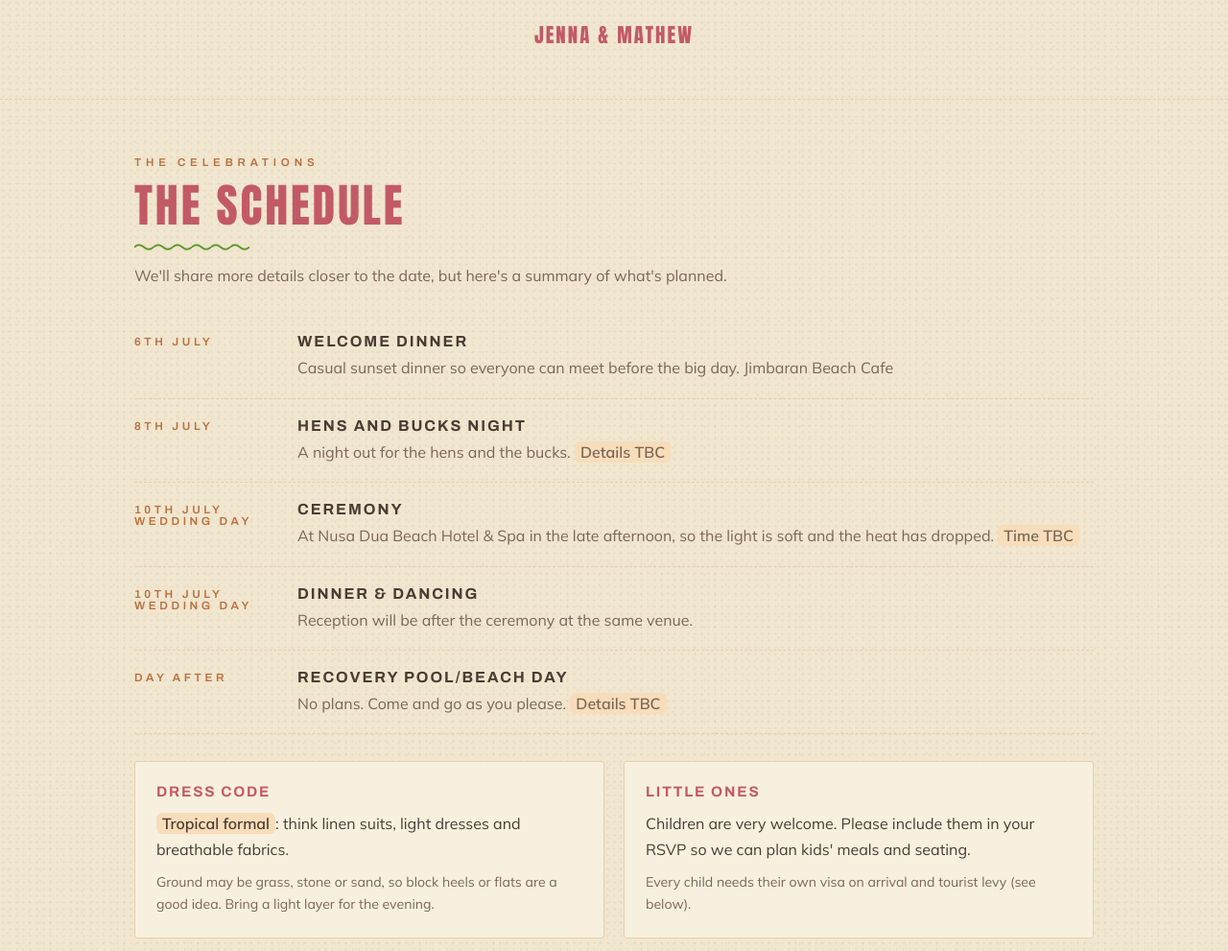
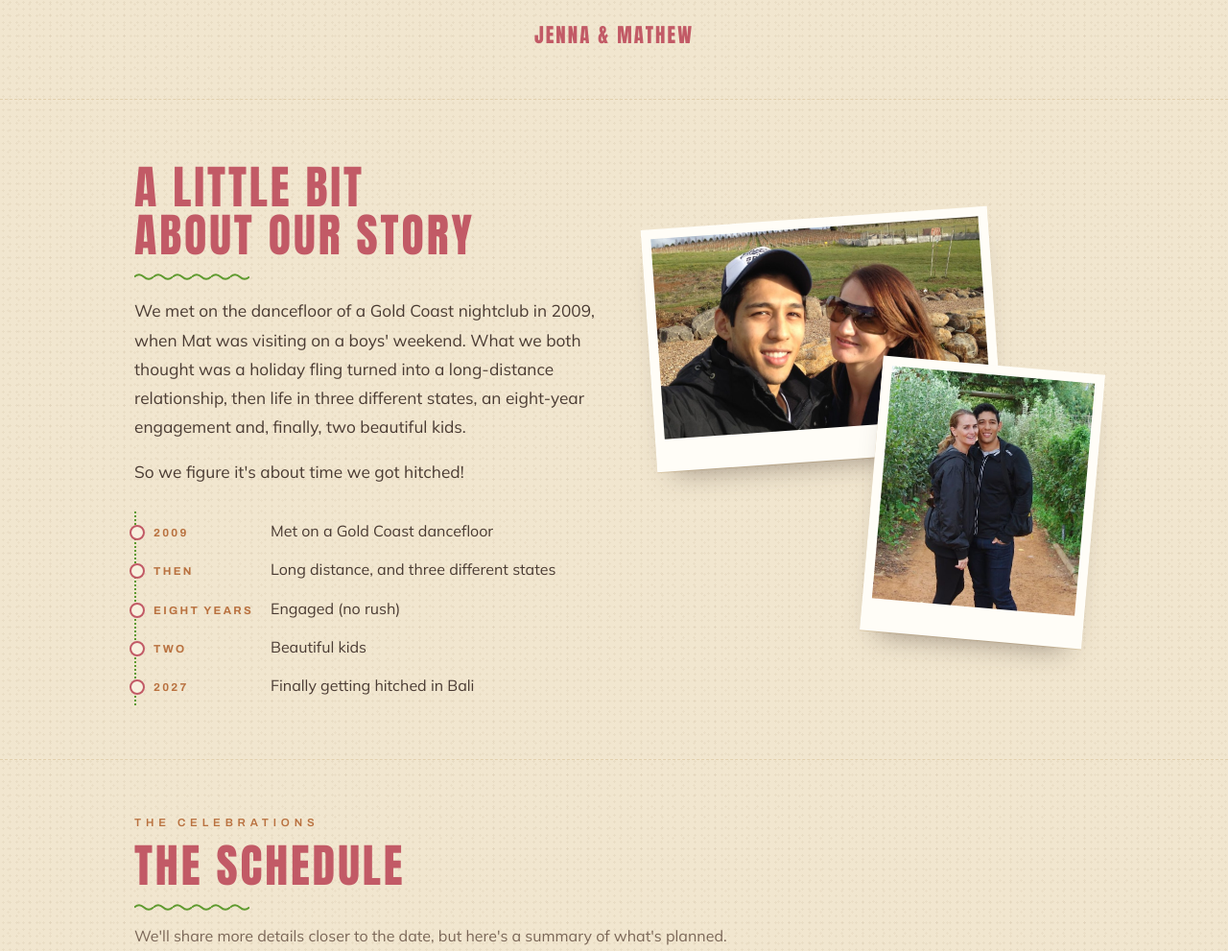
Before and after one commit to jennajboister/bali-wedding, a plain HTML site: page index.html in a window 1280 px wide. Shown: the part 1282-2273 px from the top of the page at 96% size. Drawn offline with nearby package versions, Linux system fonts and the light colour scheme.

Commit message:
Add our story section with photos
Co-Authored-By: Claude Opus 5.5 <noreply@anthropic.com>
Claude-Session: https://claude.ai/code/session_016ZuZ9VBqhnBRj49APDeoTw

```diff
--- a/index.html
+++ b/index.html
@@ -175,6 +175,25 @@ section.s .intro{color:var(--muted);margin:12px 0 0}
 .note-card h2::after{margin-left:auto;margin-right:auto}
 .note-card p{font-family:var(--body);font-size:1.12rem;line-height:1.7;margin:18px 0 0}
 .note-card p.sig-line{font-family:var(--display);font-size:1.3rem;letter-spacing:.1em;text-transform:uppercase;color:var(--hibiscus);margin-top:22px}
+/* our story */
+.story-grid{display:grid;grid-template-columns:minmax(0,1.05fr) minmax(0,1fr);gap:48px;align-items:center}
+.story-text p{font-size:1.08rem;line-height:1.75;margin:16px 0 0;max-width:58ch}
+.milestones{list-style:none;margin:26px 0 0;padding:0;display:grid;gap:0;border-left:2px dotted var(--leaf);padding-left:18px}
+.milestones li{position:relative;display:grid;grid-template-columns:110px minmax(0,1fr);gap:12px;padding:7px 0;align-items:baseline}
+.milestones li::before{content:"";position:absolute;left:-25px;top:14px;width:12px;height:12px;border-radius:50%;background:var(--surface);border:2px solid var(--hibiscus)}
+.milestones b{font:700 .72rem var(--label);letter-spacing:.2em;text-transform:uppercase;color:var(--marigold)}
+.milestones span{color:var(--ink)}
+.story-photos{position:relative;min-height:440px}
+.print{position:absolute;margin:0;background:#FFFDF7;padding:10px 10px 34px;box-shadow:0 18px 30px -18px rgba(74,59,51,.55),0 1px 0 var(--line)}
+.print img{display:block;width:100%;height:auto}
+.print-a{width:78%;top:0;left:0;transform:rotate(-4deg);z-index:1}
+.print-b{width:50%;right:0;bottom:0;transform:rotate(5deg);z-index:2}
+@media (max-width:820px){
+  .story-grid{grid-template-columns:1fr;gap:28px}
+  .story-photos{min-height:0;display:grid;grid-template-columns:1.4fr 1fr;gap:14px;align-items:center;padding:6px}
+  .print{position:static;width:auto;padding:7px 7px 22px}
+  .milestones li{grid-template-columns:90px minmax(0,1fr)}
+}
 .recommended{border-color:var(--marigold)}
 .grid2>.panel:last-child:nth-child(odd){grid-column:1/-1}
 .important .panel{border-top:3px solid var(--hibiscus)}
@@ -963,6 +982,27 @@ body.editing .url-input{display:block;width:100%;font:inherit;font-size:.85rem;c
 
 <main>
 
+<section class="s" id="story">
+  <div class="wrap story-grid">
+    <div class="story-text">
+      <h2>A Little Bit About Our Story</h2>
+      <p>We met on the dancefloor of a Gold Coast nightclub in 2009, when Mat was visiting on a boys' weekend. What we both thought was a holiday fling turned into a long-distance relationship, then life in three different states, an eight-year engagement and, finally, two beautiful kids.</p>
+      <p>So we figure it's about time we got hitched!</p>
+      <ol class="milestones">
+        <li><b>2009</b><span>Met on a Gold Coast dancefloor</span></li>
+        <li><b>Then</b><span>Long distance, and three different states</span></li>
+        <li><b>Eight years</b><span>Engaged (no rush)</span></li>
+        <li><b>Two</b><span>Beautiful kids</span></li>
+        <li><b>2027</b><span>Finally getting hitched in Bali</span></li>
+      </ol>
+    </div>
+    <div class="story-photos" aria-label="Photos of Jenna and Mat">
+      <figure class="print print-a"><img src="images/us-vineyard.jpg" alt="Jenna and Mat taking a selfie in front of a vineyard" width="1000" height="612" loading="lazy"></figure>
+      <figure class="print print-b"><img src="images/us-garden.jpg" alt="Jenna and Mat standing together on a garden path" width="591" height="678" loading="lazy"></figure>
+    </div>
+  </div>
+</section>
+
 <section class="s" id="day">
   <div class="wrap">
     <div class="eyebrow">The celebrations</div>
```
Also changed, not shown: images/us-garden.jpg (added), images/us-vineyard.jpg (added).
